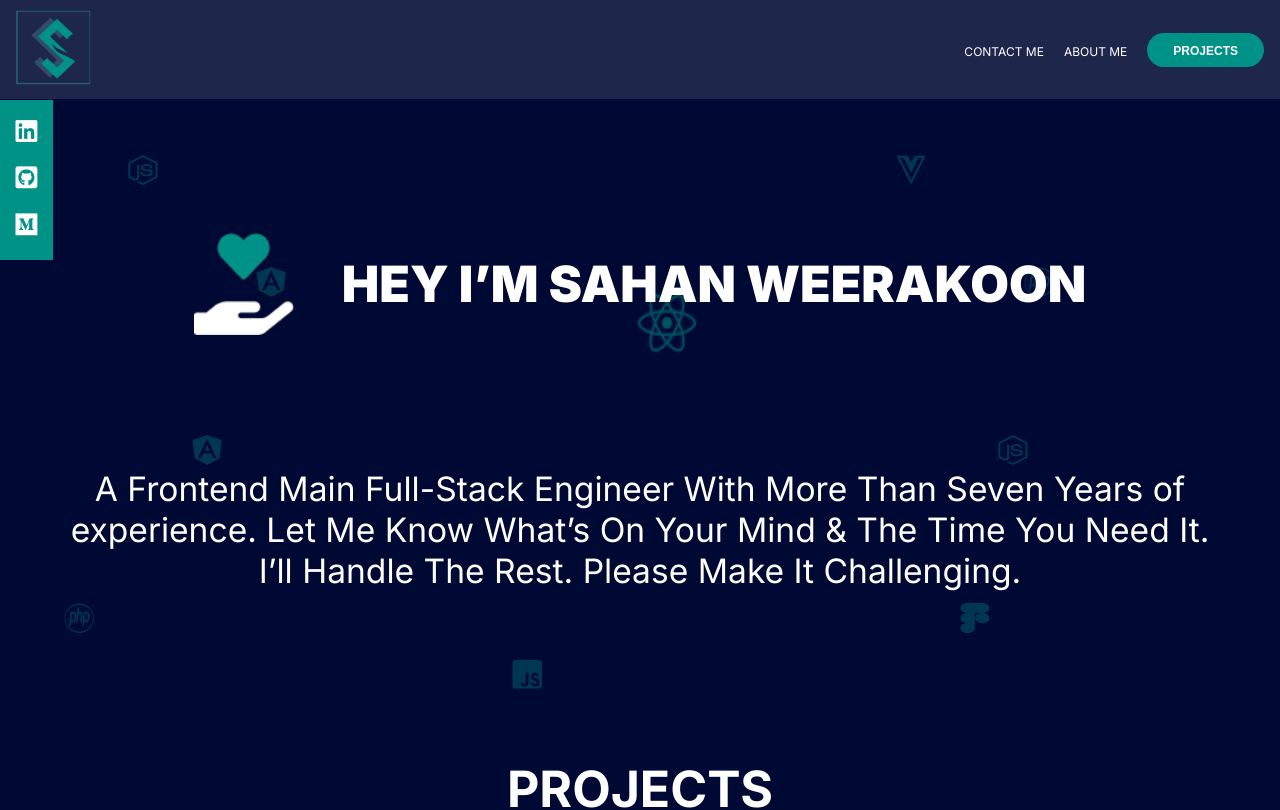
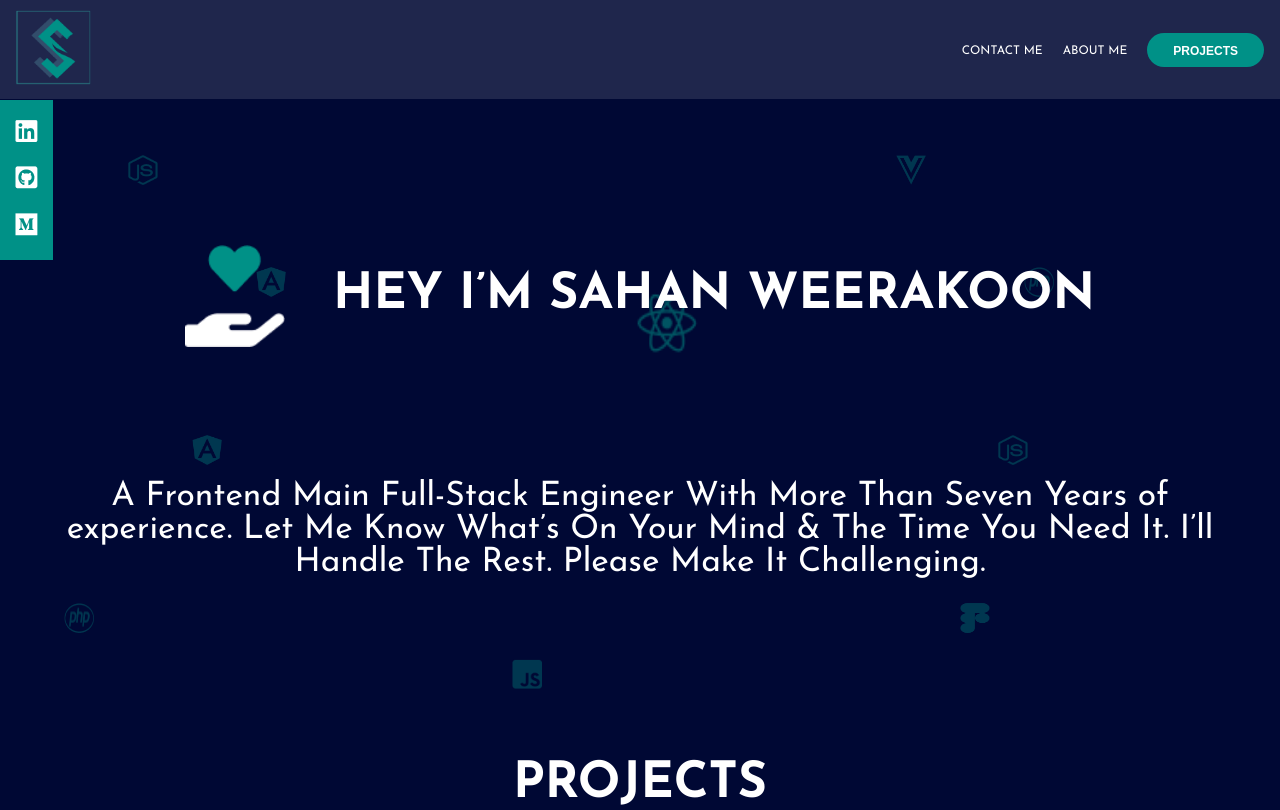
Before and after one commit to SahanNimeshWeerakoon/sahan-weerakoon, a Next.js app: page / in a window 1280 px wide. Shown: the top 810 px of the page. Built offline with nearby package versions, Linux system fonts and the light colour scheme.

Commit message:
change the font family to josephin sans

```diff
--- a/app/layout.tsx
+++ b/app/layout.tsx
@@ -1,8 +1,8 @@
 import './globals.scss'
 import type { Metadata } from 'next'
-import { Inter } from 'next/font/google'
+import { Josefin_Sans } from 'next/font/google'
 
-const inter = Inter({ subsets: ['latin'] })
+const inter = Josefin_Sans({ subsets: ['latin'] })
 
 export const metadata: Metadata = {
   icons: {
```
Also changed, not shown: app/components/articles/index.tsx (added, +9 -0 lines), 2 other files (tests, documents, lock files or other folders).
